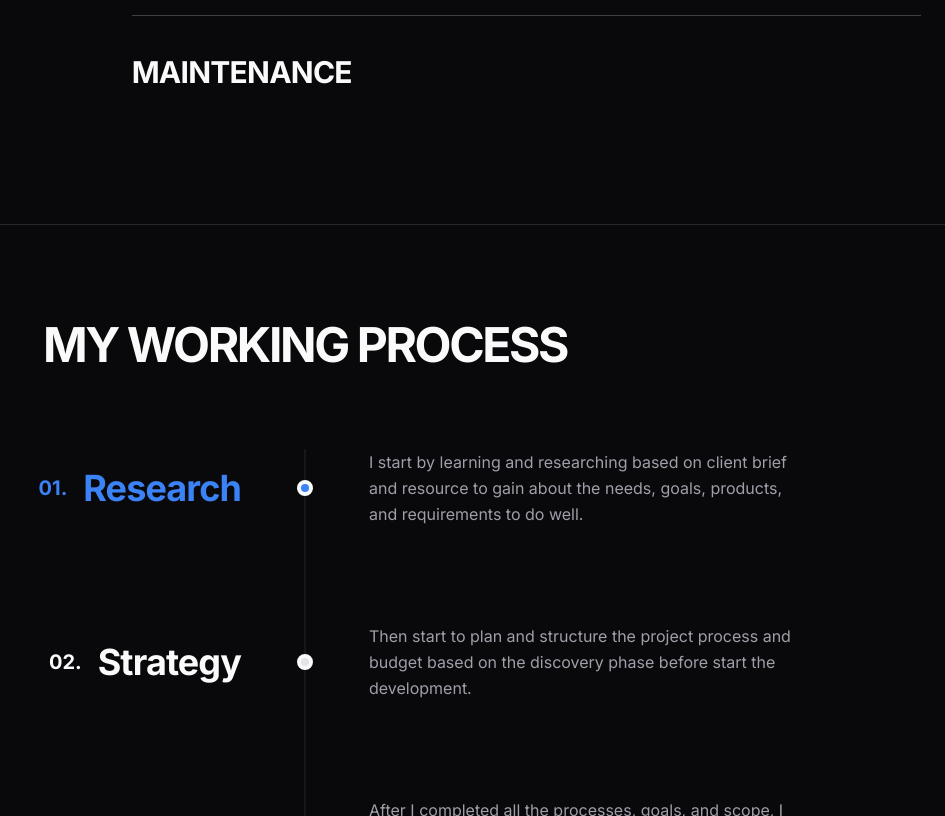
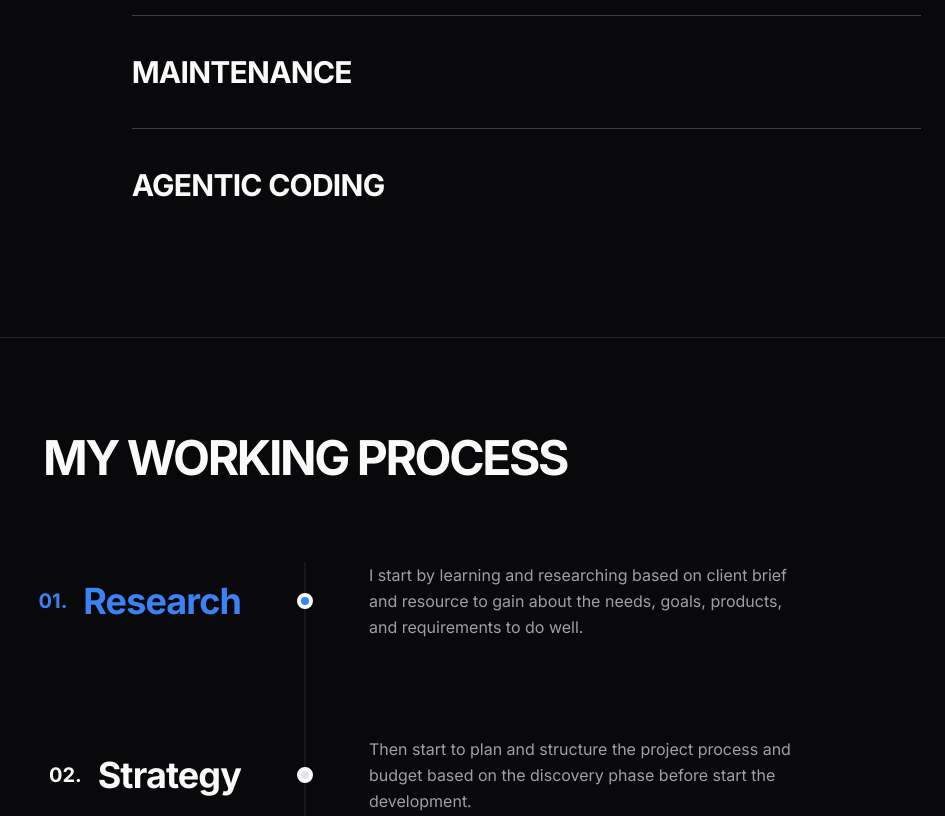
Before and after one commit to ko-htet-myat/portfolio, a Next.js app: page / in a window 1280 px wide. Shown: the part 2560-3376 px from the top of the page, without its empty margins (335-1280 px from the left). Built offline with nearby package versions, Linux system fonts and the light colour scheme; no server answers.

Commit message:
feat: add new services

```diff
--- a/components/services.tsx
+++ b/components/services.tsx
@@ -15,6 +15,7 @@ export function Services() {
     { id: 2, title: t("services.2.title"), desc: t("services.2.desc") },
     { id: 3, title: t("services.3.title"), desc: t("services.3.desc") },
     { id: 4, title: t("services.4.title"), desc: t("services.4.desc") },
+    { id: 5, title: t("services.5.title"), desc: t("services.5.desc") },
   ];
 
   return (
```
